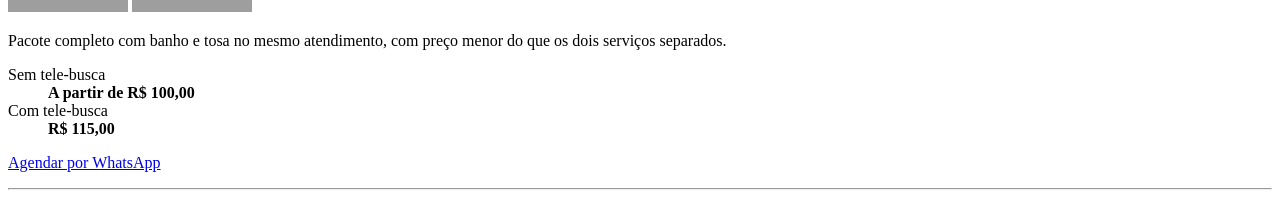
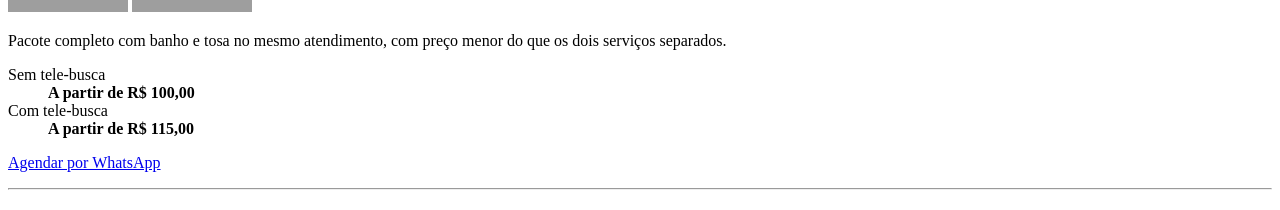
Before and after one commit to gabefernandesl/petpocket, a plain HTML site: page servicos.html in a window 1280 px wide. Shown: the part 1480-1690 px from the top of the page. Drawn offline with Linux system fonts and the light colour scheme; grey boxes are pictures that could not be loaded.

Commit message:
Update pricing information for tele-busca service

```diff
--- a/servicos.html
+++ b/servicos.html
@@ -69,7 +69,7 @@
                 <dt>Sem tele-busca</dt>
                 <dd><strong>A partir de R$ 100,00</strong></dd>
                 <dt>Com tele-busca</dt>
-                <dd><strong>R$ 115,00</strong></dd>
+                <dd><strong>A partir de R$ 115,00</strong></dd>
             </dl>
             <p><a href="https://wa.me/555133203500?text=Quero%20agendar%20um%20banho%20e%20tosa%20para%20meu%20pet">Agendar por WhatsApp</a></p>
         </article>
```
